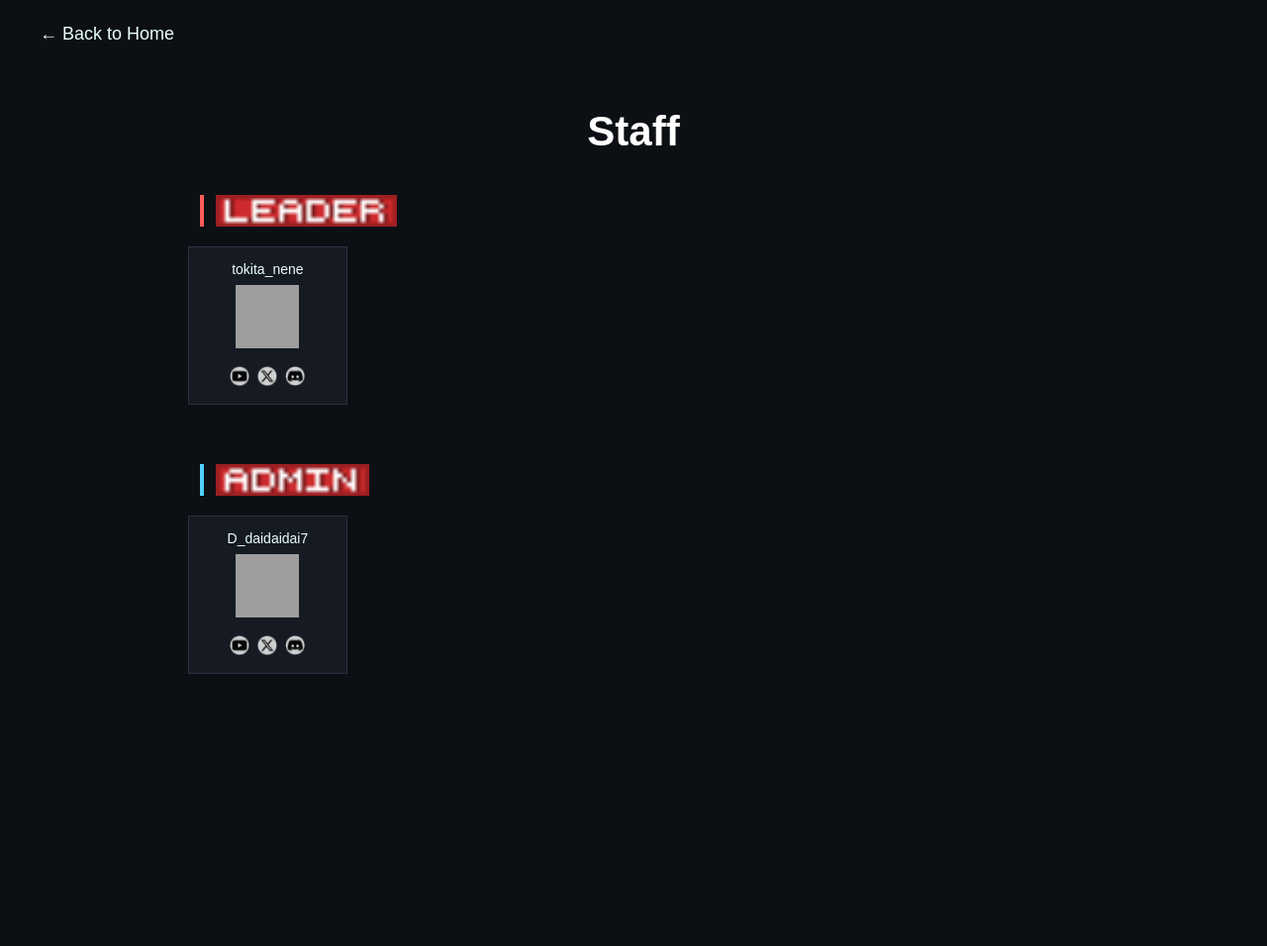
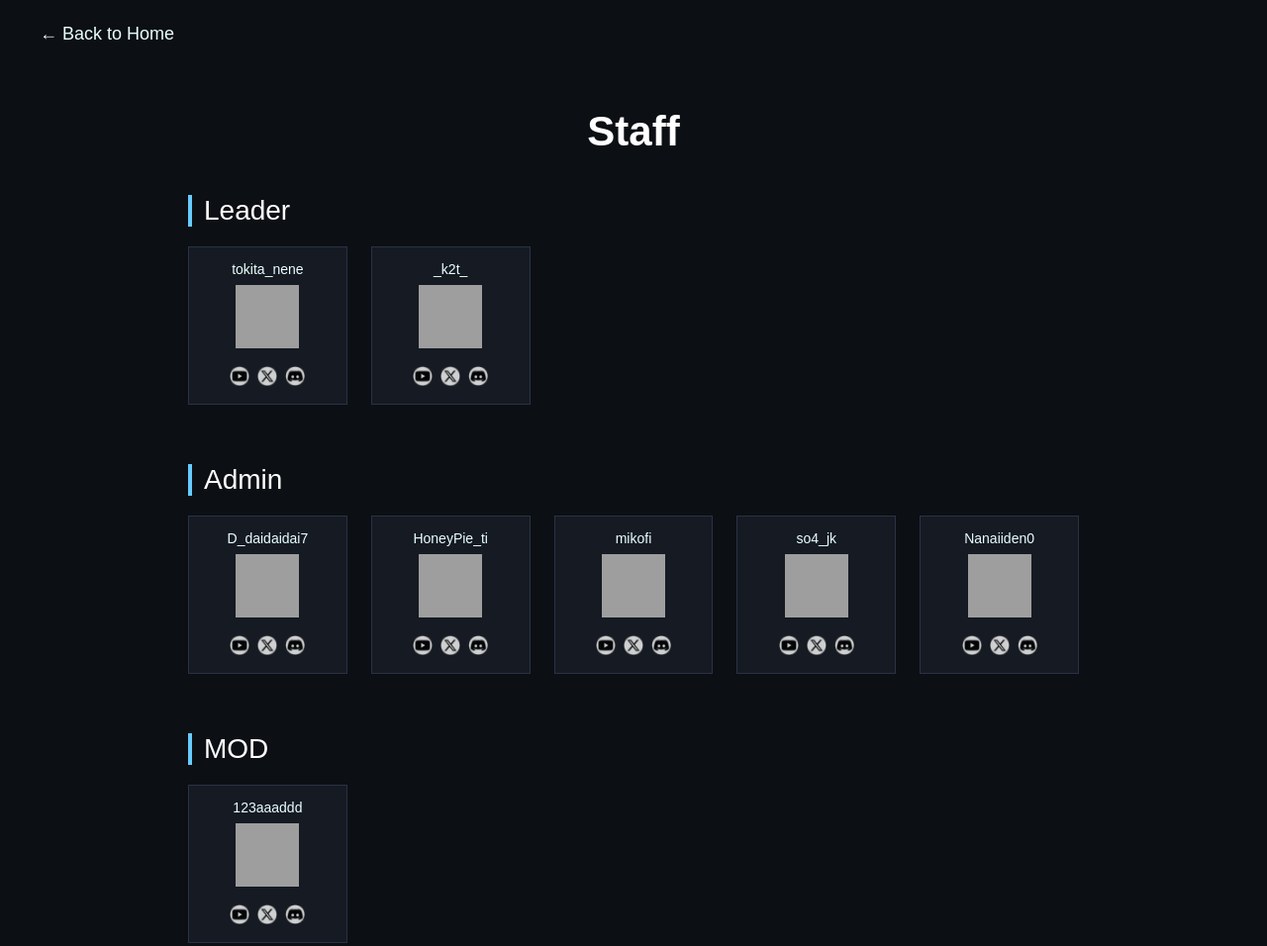
Before and after one commit to tokitanene/minecraft-server-site, a plain HTML site: page staff.html in a window 1280 px wide. Shown: the whole page at 99% size. Before the commit the page ends 800 px from the top, so only its background shows below. Drawn offline with Linux system fonts and the light colour scheme; grey boxes are pictures that could not be loaded; a web font is replaced by a local one.

Commit message:
staff.html

```diff
--- a/staff.html
+++ b/staff.html
@@ -33,37 +33,18 @@ h1 {
   font-size: 42px;
 }
 
-/* ===== GROUP ===== */
 .group {
   max-width: 900px;
   margin: 0 auto 60px;
 }
 
-/* ===== RANK TITLE ===== */
 .group-title {
-  display: flex;
-  align-items: center;
-  gap: 12px;
+  font-size: 28px;
   margin-bottom: 20px;
+  border-left: 4px solid #6cf;
   padding-left: 12px;
 }
 
-/* 左の色バー */
-.rank-bar {
-  width: 4px;
-  height: 32px;
-}
-
-.leader { background: #ff5a5a; }
-.admin  { background: #4fd1ff; }
-.mod    { background: #6bff9a; }
-
-/* ランク画像 */
-.rank-icon {
-  height: 32px;
-}
-
-/* ===== MEMBERS ===== */
 .members {
   display: grid;
   grid-template-columns: repeat(auto-fill, minmax(140px, 1fr));
@@ -83,15 +64,14 @@ h1 {
   color: #eaffff;
 }
 
-/* スキン */
-.skin {
+.member img.skin {
   width: 64px;
   height: 64px;
   image-rendering: pixelated;
   margin-bottom: 8px;
 }
 
-/* ===== SNS ===== */
+/* ===== SNS ICONS ===== */
 .social {
   display: flex;
   justify-content: center;
@@ -104,7 +84,6 @@ h1 {
   height: 20px;
   opacity: 0.8;
   transition: 0.2s;
-  cursor: pointer;
 }
 
 .social img:hover {
@@ -112,9 +91,10 @@ h1 {
   transform: scale(1.1);
 }
 
-/* ===== DISCORD TOOLTIP ===== */
+/* ===== Discord Tooltip ===== */
 .discord {
   position: relative;
+  cursor: default;
 }
 
 .discord::after {
@@ -148,26 +128,30 @@ h1 {
 
 <h1>Staff</h1>
 
-<!-- ===== Leader ===== -->
+<!-- Leader -->
 <div class="group">
-  <div class="group-title">
-    <div class="rank-bar leader"></div>
-    <img src="images/rank_leader.png" class="rank-icon">
-  </div>
-
+<div class="group-title">Leader</div>
 <div class="members">
 
 <div class="member">
   <div class="name">tokita_nene</div>
   <img class="skin" src="https://mc-heads.net/avatar/tokita_nene/64">
   <div class="social">
-        <a href="https://www.youtube.com/" target="_blank">
-          <img src="images/youtube_icon.png">
-        </a>
-        <a href="https://x.com/" target="_blank">
-          <img src="images/x_icon.png">
-        </a>
+    <a href="#"><img src="images/youtube_icon.png"></a>
+    <a href="#"><img src="images/x_icon.png"></a>
     <div class="discord" data-name="Discord: tokita_nene">
+      <img src="images/discord_icon.png">
+    </div>
+  </div>
+</div>
+
+<div class="member">
+  <div class="name">_k2t_</div>
+  <img class="skin" src="https://mc-heads.net/avatar/_k2t_/64">
+  <div class="social">
+    <a href="#"><img src="images/youtube_icon.png"></a>
+    <a href="#"><img src="images/x_icon.png"></a>
+    <div class="discord" data-name="Discord: _k2t_">
       <img src="images/discord_icon.png">
     </div>
   </div>
@@ -176,26 +160,86 @@ h1 {
 </div>
 </div>
 
-<!-- ===== Admin ===== -->
+<!-- Admin -->
 <div class="group">
-  <div class="group-title">
-    <div class="rank-bar admin"></div>
-    <img src="images/rank_admin.png" class="rank-icon">
-  </div>
-
+<div class="group-title">Admin</div>
 <div class="members">
 
 <div class="member">
   <div class="name">D_daidaidai7</div>
   <img class="skin" src="https://mc-heads.net/avatar/D_daidaidai7/64">
   <div class="social">
-        <a href="#" target="_blank">
-          <img src="images/youtube_icon.png">
-        </a>
-        <a href="#" target="_blank">
-          <img src="images/x_icon.png">
-        </a>
+    <a href="#"><img src="images/youtube_icon.png"></a>
+    <a href="#"><img src="images/x_icon.png"></a>
     <div class="discord" data-name="Discord: D_daidaidai7">
+      <img src="images/discord_icon.png">
+    </div>
+  </div>
+</div>
+
+<div class="member">
+  <div class="name">HoneyPie_ti</div>
+  <img class="skin" src="https://mc-heads.net/avatar/HoneyPie_ti/64">
+  <div class="social">
+    <a href="#"><img src="images/youtube_icon.png"></a>
+    <a href="#"><img src="images/x_icon.png"></a>
+    <div class="discord" data-name="Discord: HoneyPie_ti">
+      <img src="images/discord_icon.png">
+    </div>
+  </div>
+</div>
+
+<div class="member">
+  <div class="name">mikofi</div>
+  <img class="skin" src="https://mc-heads.net/avatar/mikofi/64">
+  <div class="social">
+    <a href="#"><img src="images/youtube_icon.png"></a>
+    <a href="#"><img src="images/x_icon.png"></a>
+    <div class="discord" data-name="Discord: mikofi">
+      <img src="images/discord_icon.png">
+    </div>
+  </div>
+</div>
+
+<div class="member">
+  <div class="name">so4_jk</div>
+  <img class="skin" src="https://mc-heads.net/avatar/so4_jk/64">
+  <div class="social">
+    <a href="#"><img src="images/youtube_icon.png"></a>
+    <a href="#"><img src="images/x_icon.png"></a>
+    <div class="discord" data-name="Discord: so4_jk">
+      <img src="images/discord_icon.png">
+    </div>
+  </div>
+</div>
+
+<div class="member">
+  <div class="name">Nanaiiden0</div>
+  <img class="skin" src="https://mc-heads.net/avatar/Nanaiiden0/64">
+  <div class="social">
+    <a href="#"><img src="images/youtube_icon.png"></a>
+    <a href="#"><img src="images/x_icon.png"></a>
+    <div class="discord" data-name="Discord: Nanaiiden0">
+      <img src="images/discord_icon.png">
+    </div>
+  </div>
+</div>
+
+</div>
+</div>
+
+<!-- MOD -->
+<div class="group">
+<div class="group-title">MOD</div>
+<div class="members">
+
+<div class="member">
+  <div class="name">123aaaddd</div>
+  <img class="skin" src="https://mc-heads.net/avatar/123aaaddd/64">
+  <div class="social">
+    <a href="#"><img src="images/youtube_icon.png"></a>
+    <a href="#"><img src="images/x_icon.png"></a>
+    <div class="discord" data-name="Discord: 123aaaddd">
       <img src="images/discord_icon.png">
     </div>
   </div>
```
Lines whose indentation alone changed are shown as unchanged.
